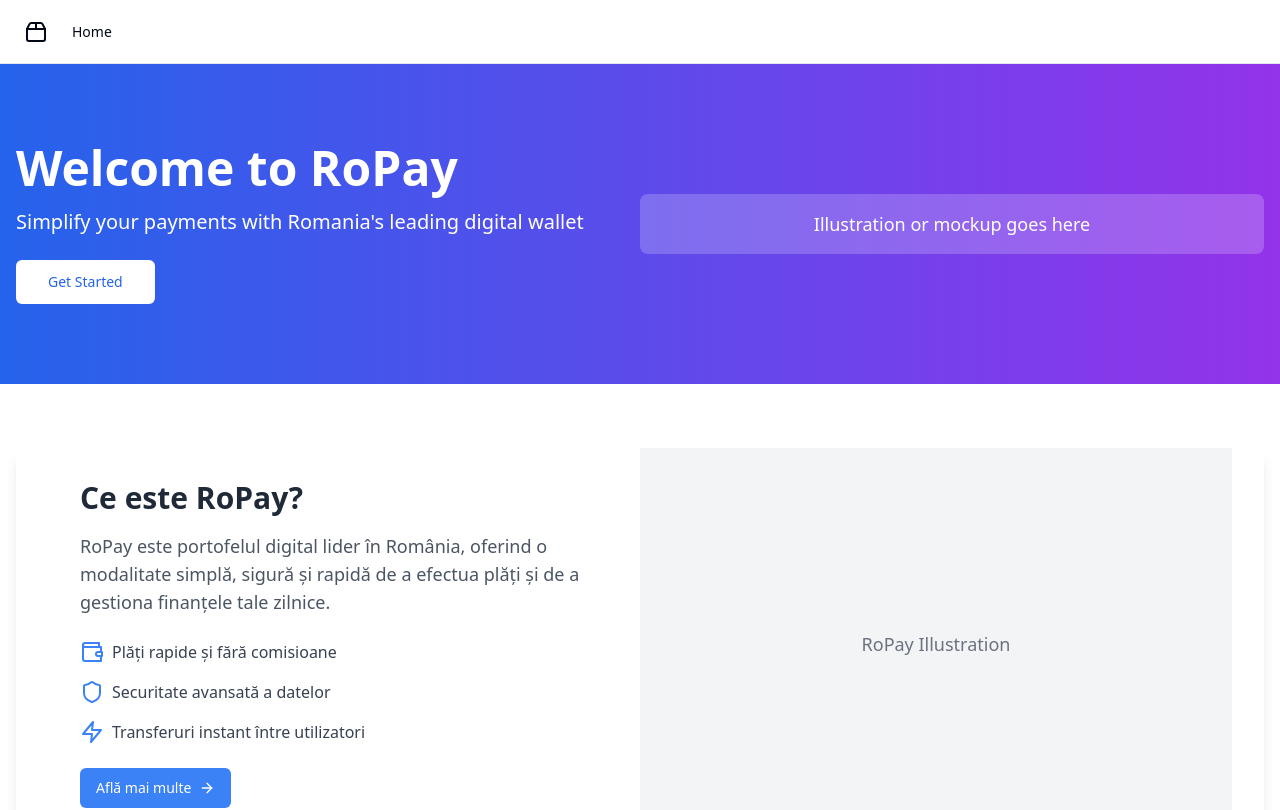
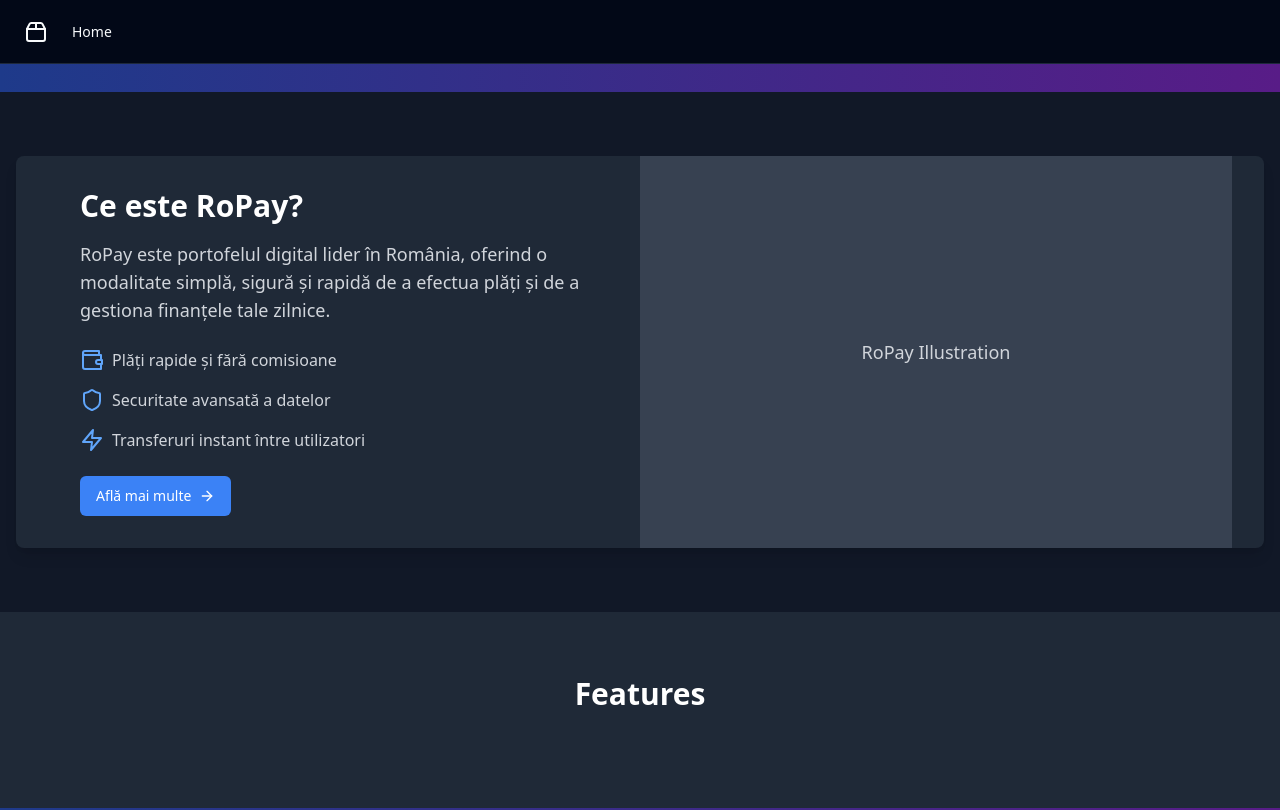
Before and after one commit to GPT-Engineer-App/astro-strapi-tailwind-vite, a React (Vite) app: page / in a window 1280 px wide. Shown: the top 810 px of the page. Built offline with nearby package versions, Linux system fonts and the light colour scheme.

Commit message:
Update background to dark theme and implement continuous scrolling

```diff
--- a/src/index.css
+++ b/src/index.css
@@ -4,38 +4,6 @@
 
 @layer base {
   :root {
-    --background: 0 0% 100%;
-    --foreground: 222.2 84% 4.9%;
-
-    --card: 0 0% 100%;
-    --card-foreground: 222.2 84% 4.9%;
-
-    --popover: 0 0% 100%;
-    --popover-foreground: 222.2 84% 4.9%;
-
-    --primary: 222.2 47.4% 11.2%;
-    --primary-foreground: 210 40% 98%;
-
-    --secondary: 210 40% 96.1%;
-    --secondary-foreground: 222.2 47.4% 11.2%;
-
-    --muted: 210 40% 96.1%;
-    --muted-foreground: 215.4 16.3% 46.9%;
-
-    --accent: 210 40% 96.1%;
-    --accent-foreground: 222.2 47.4% 11.2%;
-
-    --destructive: 0 84.2% 60.2%;
-    --destructive-foreground: 210 40% 98%;
-
-    --border: 214.3 31.8% 91.4%;
-    --input: 214.3 31.8% 91.4%;
-    --ring: 222.2 84% 4.9%;
-
-    --radius: 0.5rem;
-  }
-
-  .dark {
     --background: 222.2 84% 4.9%;
     --foreground: 210 40% 98%;
 
@@ -63,6 +31,8 @@
     --border: 217.2 32.6% 17.5%;
     --input: 217.2 32.6% 17.5%;
     --ring: 212.7 26.8% 83.9%;
+
+    --radius: 0.5rem;
   }
 }
 
@@ -74,3 +44,16 @@
     @apply bg-background text-foreground;
   }
 }
+
+.continuous-scroll {
+  animation: scroll 60s linear infinite;
+}
+
+@keyframes scroll {
+  0% {
+    transform: translateY(0);
+  }
+  100% {
+    transform: translateY(-100%);
+  }
+}
--- a/src/pages/Index.jsx
+++ b/src/pages/Index.jsx
@@ -1,19 +1,23 @@
 import { Button } from "@/components/ui/button";
 import { ArrowRight, Wallet, Shield, Zap } from "lucide-react";
+import { useEffect, useRef } from "react";
 
 const Index = () => {
-  const scrollToNextSection = () => {
-    // Implement smooth scrolling to the next section
-    const nextSection = document.getElementById("features");
-    if (nextSection) {
-      nextSection.scrollIntoView({ behavior: "smooth" });
+  const scrollRef = useRef(null);
+
+  useEffect(() => {
+    const scrollElement = scrollRef.current;
+    if (scrollElement) {
+      const scrollHeight = scrollElement.scrollHeight;
+      const animationDuration = (scrollHeight / 50) * 1000; // Adjust speed as needed
+      scrollElement.style.animationDuration = `${animationDuration}ms`;
     }
-  };
+  }, []);
 
-  return (
-    <div className="min-h-screen">
+  const ContentSection = () => (
+    <div className="min-h-screen flex flex-col">
       {/* Hero Section */}
-      <section className="w-full bg-gradient-to-r from-blue-600 to-purple-600 text-white py-20">
+      <section className="w-full bg-gradient-to-r from-blue-900 to-purple-900 text-white py-20">
         <div className="container mx-auto px-4 flex flex-col md:flex-row items-center justify-between">
           <div className="md:w-1/2 mb-10 md:mb-0">
             <h1 className="text-4xl md:text-5xl font-bold mb-4">
@@ -22,12 +26,11 @@ const Index = () => {
             <p className="text-xl mb-6">
               Simplify your payments with Romania's leading digital wallet
             </p>
-            <Button size="lg" className="bg-white text-blue-600 hover:bg-blue-100">
+            <Button size="lg" className="bg-white text-blue-900 hover:bg-blue-100">
               Get Started
             </Button>
           </div>
           <div className="md:w-1/2">
-            {/* Placeholder for illustration or mockup */}
             <div className="bg-white/20 rounded-lg p-4 text-center">
               <p className="text-lg">Illustration or mockup goes here</p>
             </div>
@@ -36,54 +39,61 @@ const Index = () => {
       </section>
 
       {/* Ce este RoPay? Section */}
-      <section className="py-16 px-4">
-        <div className="container mx-auto bg-white rounded-lg shadow-lg overflow-hidden">
+      <section className="py-16 px-4 bg-gray-900">
+        <div className="container mx-auto bg-gray-800 rounded-lg shadow-lg overflow-hidden">
           <div className="flex flex-col md:flex-row">
             <div className="md:w-1/2 p-8">
-              <h2 className="text-3xl font-bold mb-4 text-gray-800">Ce este RoPay?</h2>
-              <p className="text-lg text-gray-600 mb-6">
+              <h2 className="text-3xl font-bold mb-4 text-white">Ce este RoPay?</h2>
+              <p className="text-lg text-gray-300 mb-6">
                 RoPay este portofelul digital lider în România, oferind o modalitate simplă, sigură și rapidă de a efectua plăți și de a gestiona finanțele tale zilnice.
               </p>
               <div className="space-y-4 mb-6">
                 <div className="flex items-center">
-                  <Wallet className="h-6 w-6 text-blue-500 mr-2" />
-                  <span className="text-gray-700">Plăți rapide și fără comisioane</span>
+                  <Wallet className="h-6 w-6 text-blue-400 mr-2" />
+                  <span className="text-gray-300">Plăți rapide și fără comisioane</span>
                 </div>
                 <div className="flex items-center">
-                  <Shield className="h-6 w-6 text-blue-500 mr-2" />
-                  <span className="text-gray-700">Securitate avansată a datelor</span>
+                  <Shield className="h-6 w-6 text-blue-400 mr-2" />
+                  <span className="text-gray-300">Securitate avansată a datelor</span>
                 </div>
                 <div className="flex items-center">
-                  <Zap className="h-6 w-6 text-blue-500 mr-2" />
-                  <span className="text-gray-700">Transferuri instant între utilizatori</span>
+                  <Zap className="h-6 w-6 text-blue-400 mr-2" />
+                  <span className="text-gray-300">Transferuri instant între utilizatori</span>
                 </div>
               </div>
               <Button
-                onClick={scrollToNextSection}
                 className="bg-blue-500 text-white hover:bg-blue-600"
               >
                 Află mai multe <ArrowRight className="ml-2 h-4 w-4" />
               </Button>
             </div>
-            <div className="md:w-1/2 bg-gray-100 flex items-center justify-center p-8">
-              {/* Placeholder for RoPay illustration */}
+            <div className="md:w-1/2 bg-gray-700 flex items-center justify-center p-8">
               <div className="text-center">
-                <p className="text-lg text-gray-500">RoPay Illustration</p>
+                <p className="text-lg text-gray-300">RoPay Illustration</p>
               </div>
             </div>
           </div>
         </div>
       </section>
 
-      {/* Features Section (placeholder for smooth scroll) */}
-      <section id="features" className="py-16 bg-gray-50">
+      {/* Features Section */}
+      <section className="py-16 bg-gray-800">
         <div className="container mx-auto px-4">
-          <h2 className="text-3xl font-bold text-center mb-8">Features</h2>
+          <h2 className="text-3xl font-bold text-center mb-8 text-white">Features</h2>
           {/* Add feature content here */}
         </div>
       </section>
     </div>
   );
+
+  return (
+    <div className="overflow-hidden">
+      <div ref={scrollRef} className="continuous-scroll">
+        <ContentSection />
+        <ContentSection />
+      </div>
+    </div>
+  );
 };
 
 export default Index;
```
